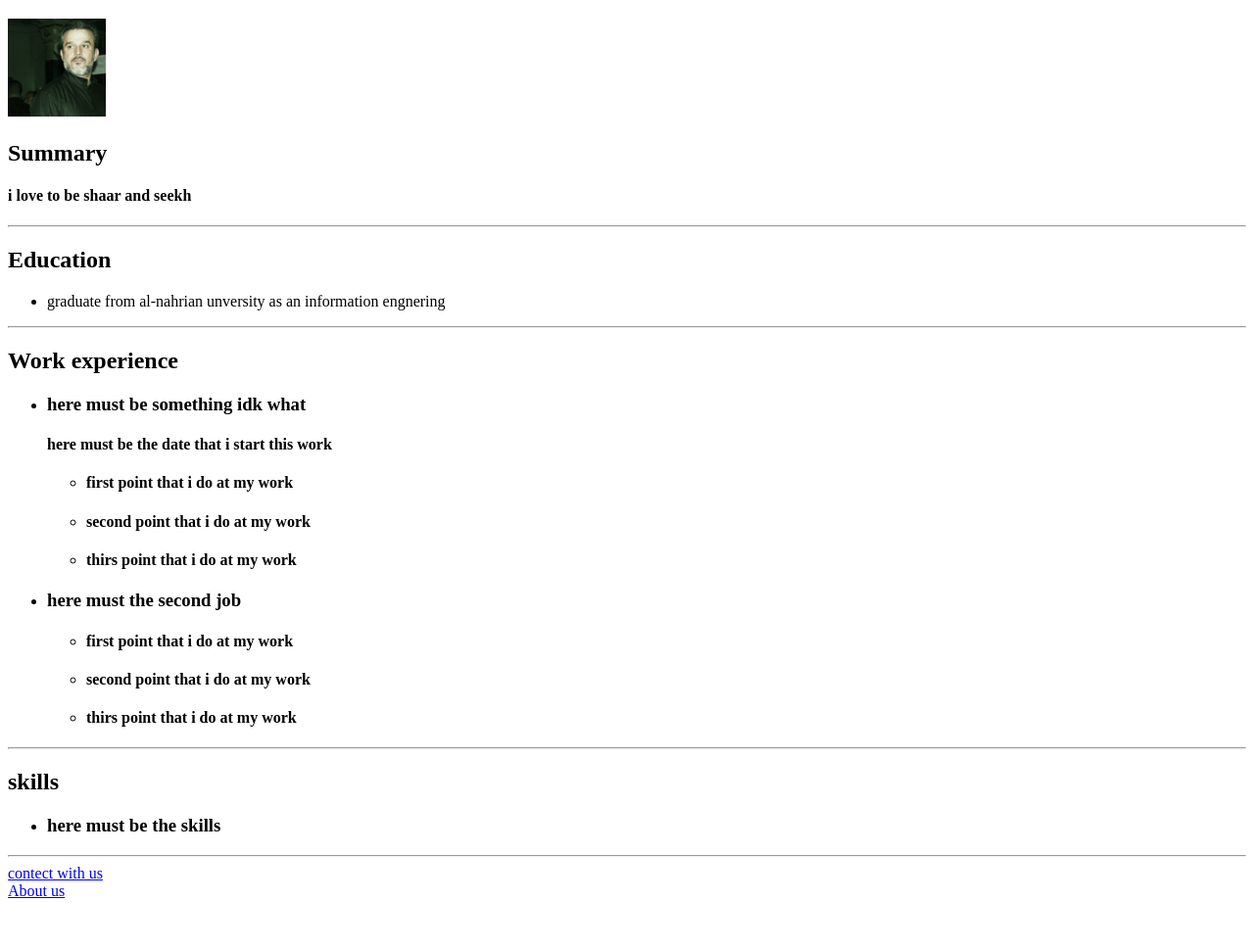
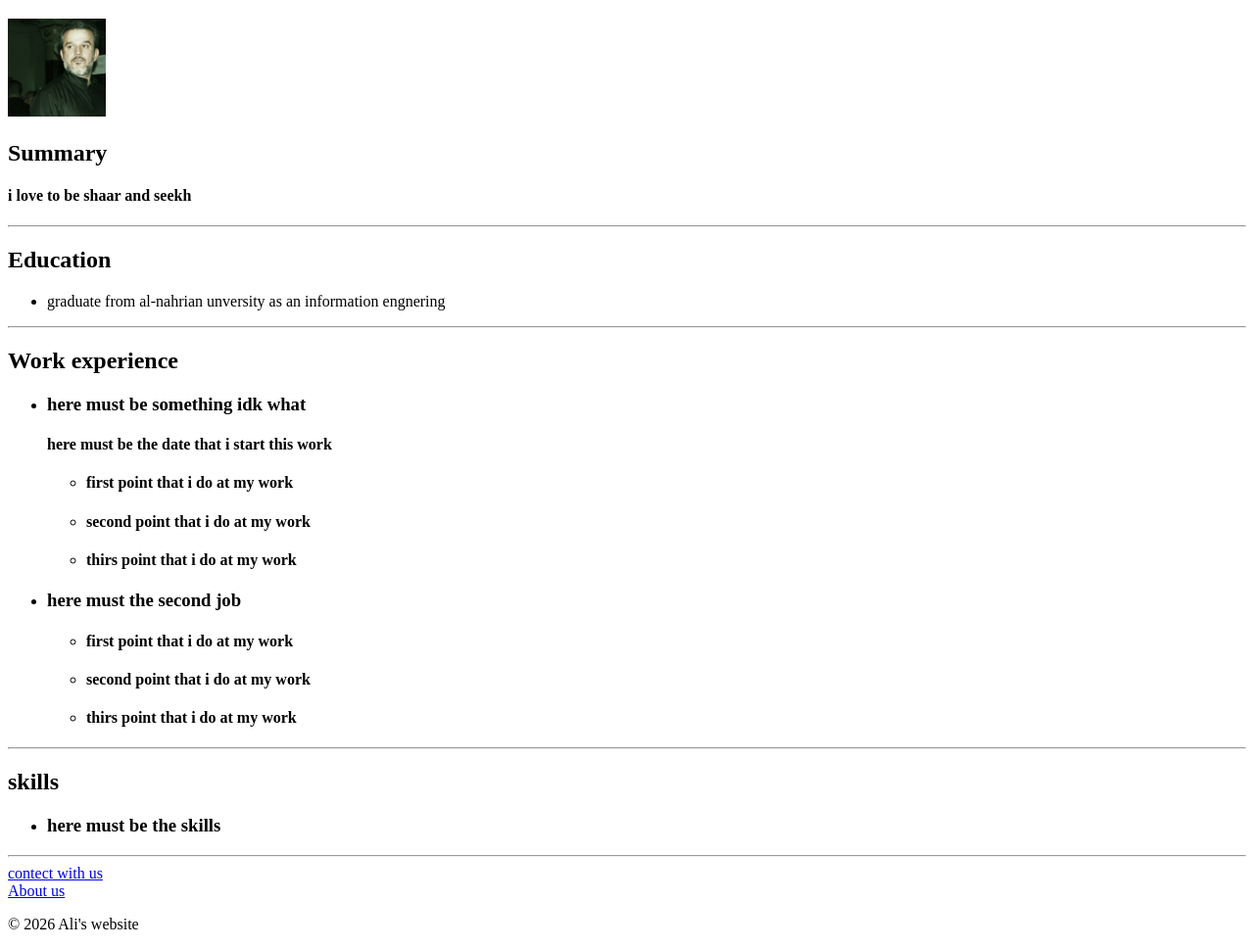
Before and after one commit to Ali-Qasim2004/html-protfolio, a plain HTML site: page index.html in a window 1280 px wide. Shown: the part 61-1030 px from the top of the page at 98% size. Before the commit the page ends 988 px from the top, so only its background shows below. Drawn offline with Linux system fonts and the light colour scheme.

Commit message:
index.html

```diff
--- a/index.html
+++ b/index.html
@@ -62,6 +62,9 @@
     <a href="./contect.html">contect with us</a>
     <br/>
     <a href="./aboutus.html">About us</a>
+    <footer>
+    <p>© 2026 Ali's website</p>
+  </footer>
 </body>
 
 </html>
```
